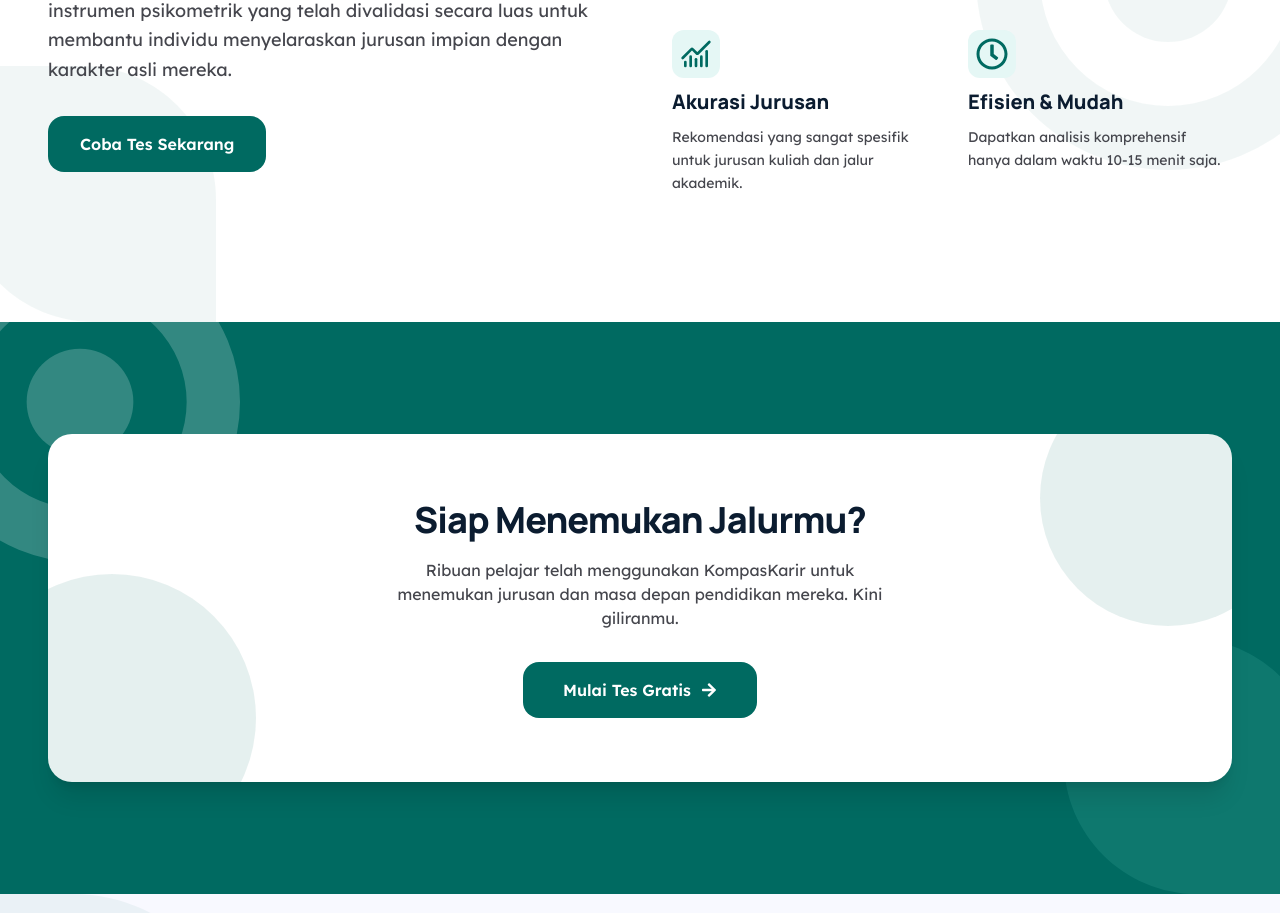
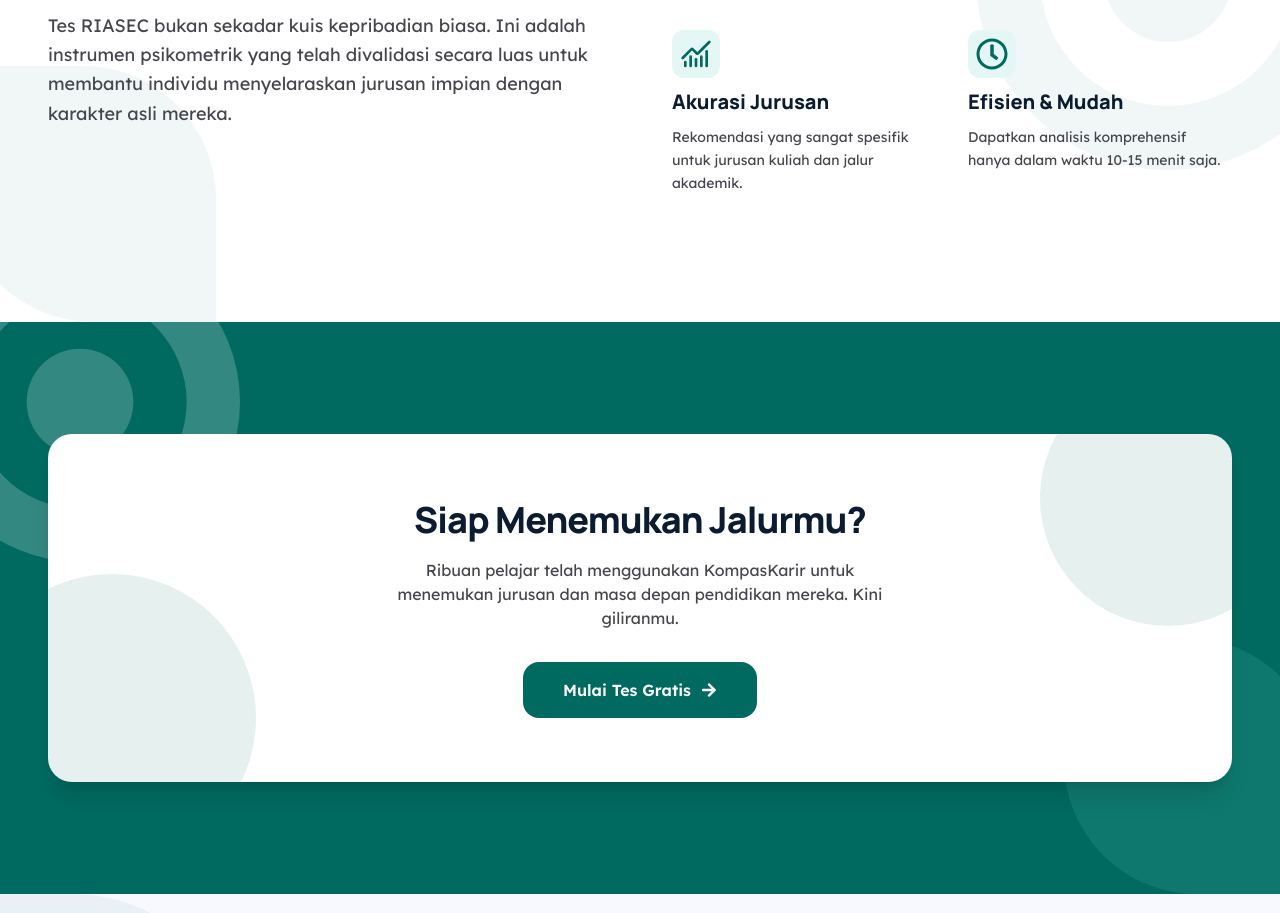
Before and after one commit to SirGhazian/KompasKarir, a Next.js app: page / in a window 1280 px wide. Shown: the part 1846-2759 px from the top of the page. Built offline with nearby package versions, Linux system fonts and the light colour scheme.

Commit message:
minor button fix

```diff
--- a/app/page.tsx
+++ b/app/page.tsx
@@ -87,7 +87,7 @@
                   />
                 </Button>
 
-                <Button href="#cara-kerja" variant="secondary" size="md">
+                <Button href="/tentang" variant="secondary" size="md">
                   Pelajari Lebih Lanjut
                 </Button>
               </div>
@@ -173,11 +173,6 @@
                   yang telah divalidasi secara luas untuk membantu individu menyelaraskan jurusan
                   impian dengan karakter asli mereka.
                 </p>
-                <div className="mt-8">
-                  <Button href="/instruksi" variant="primary" size="md">
-                    Coba Tes Sekarang
-                  </Button>
-                </div>
               </div>
 
               {/* kanan: grid alasan */}
```
